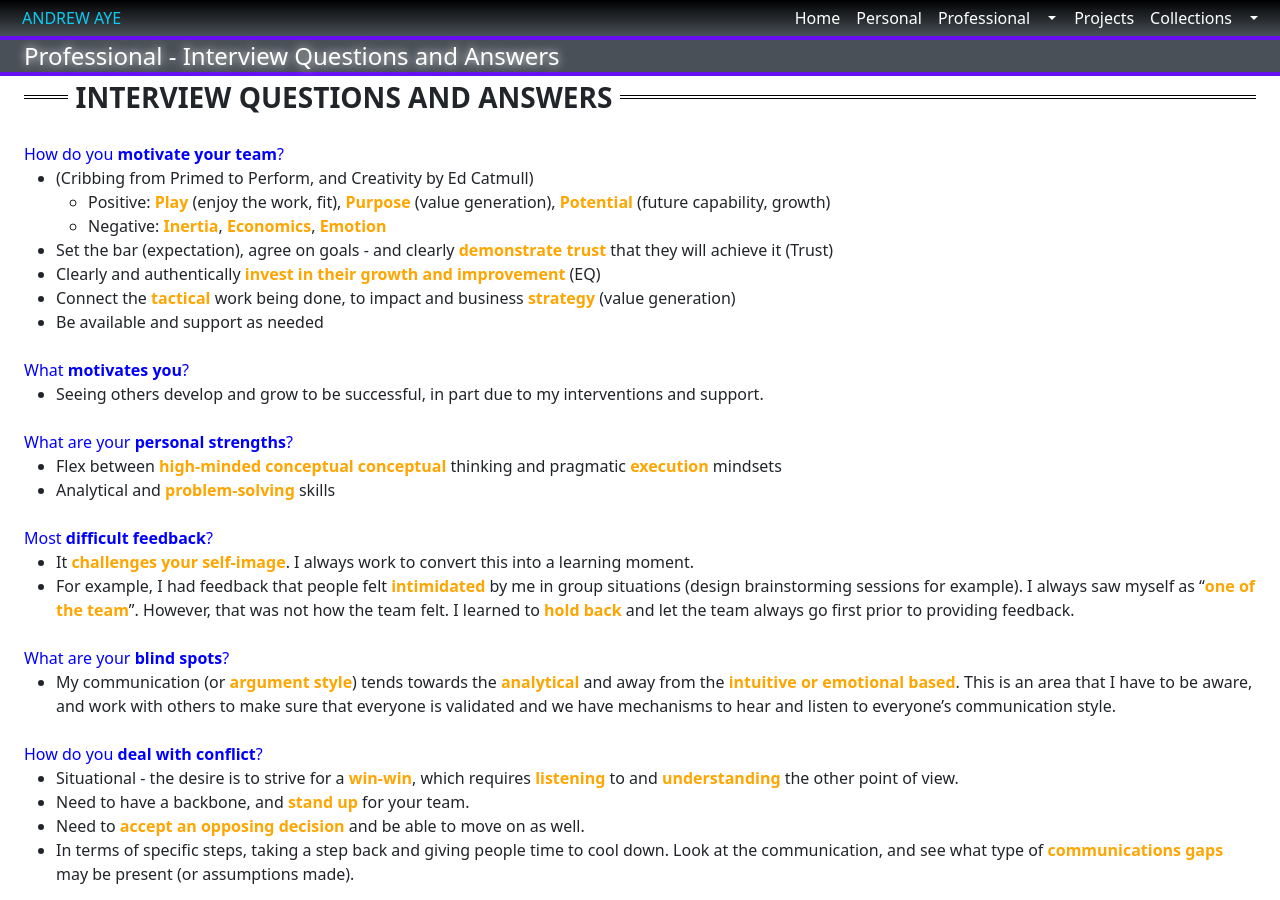
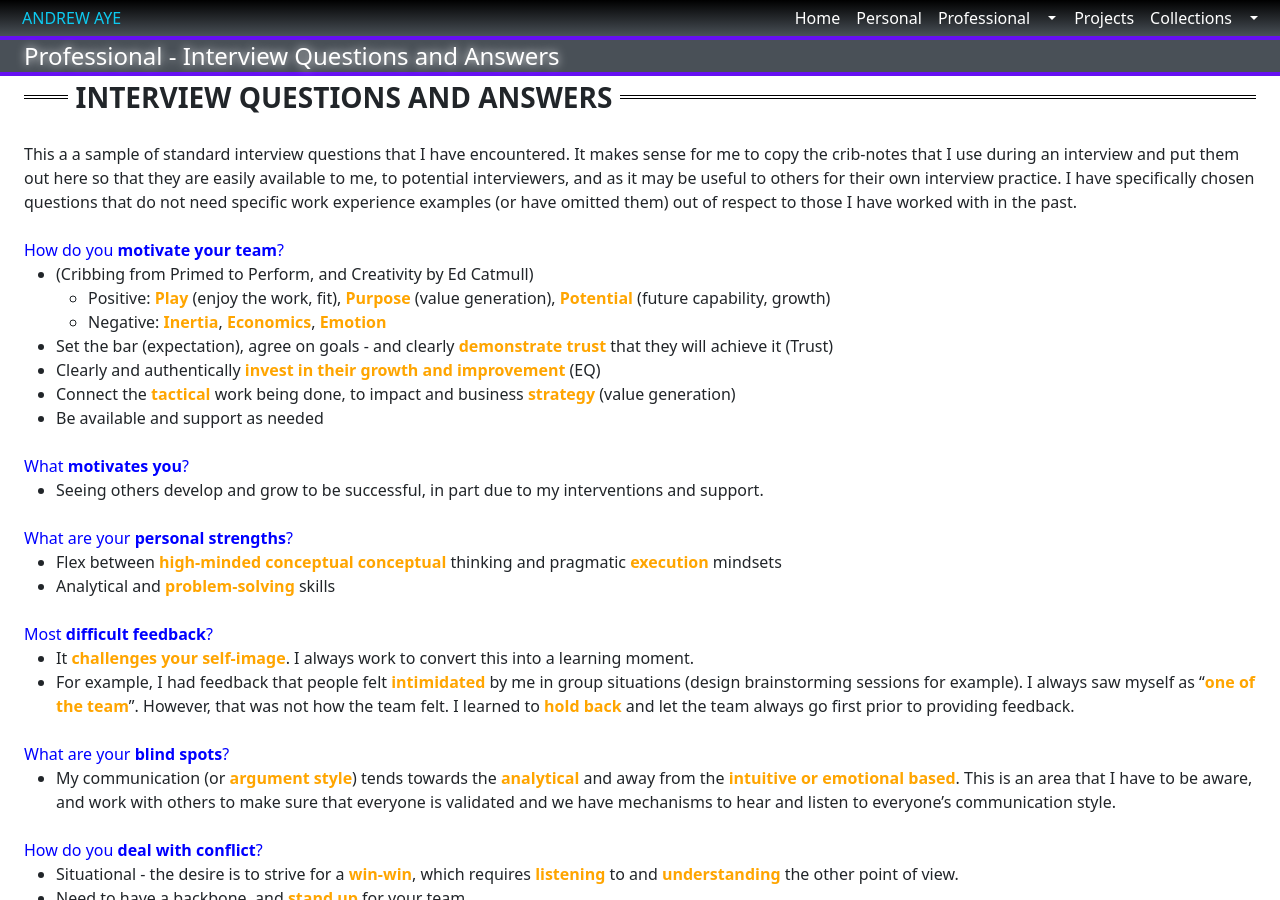
Before and after one commit to aaye/aaye.github.io, a Jekyll site: the page built from professional/interviewqanda.md, in a window 1280 px wide and 900 px high. Built offline with Jekyll 4.4.1, drawn with Linux system fonts in a browser that asks for light colours.

Commit message:
Update interviewqanda.md

```diff
--- a/professional/interviewqanda.md
+++ b/professional/interviewqanda.md
@@ -6,6 +6,10 @@ paragraph_no_space_after: true
 ---
 
 <div class="aaye-main-cv-content-title"><span class="content-title-h1"><span>Interview Questions and Answers</span></span></div>
+
+<br/>
+
+This a a sample of standard interview questions that I have encountered. It makes sense for me to copy the crib-notes that I use during an interview and put them out here so that they are easily available to me, to potential interviewers, and as it may be useful to others for their own interview practice. I have specifically chosen questions that do not need specific work experience examples (or have omitted them) out of respect to those I have worked with in the past.
 
 <br/>
 
```
